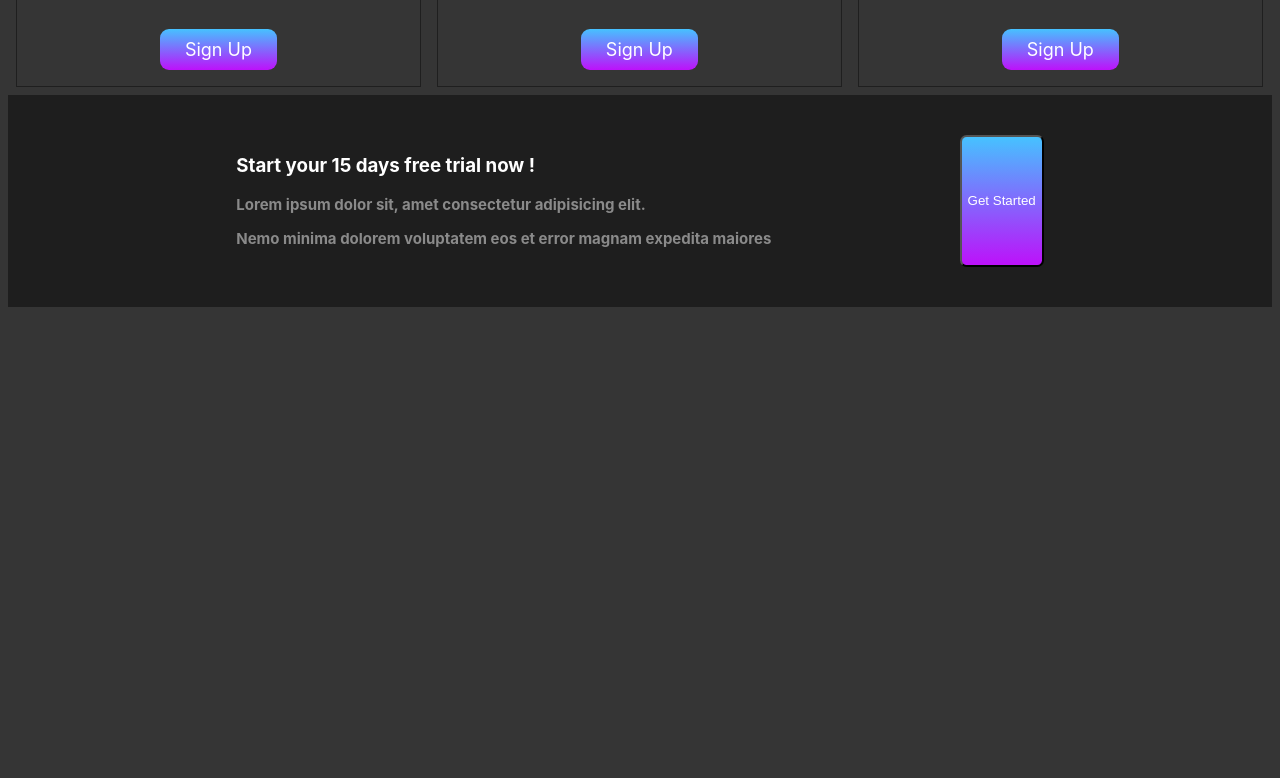
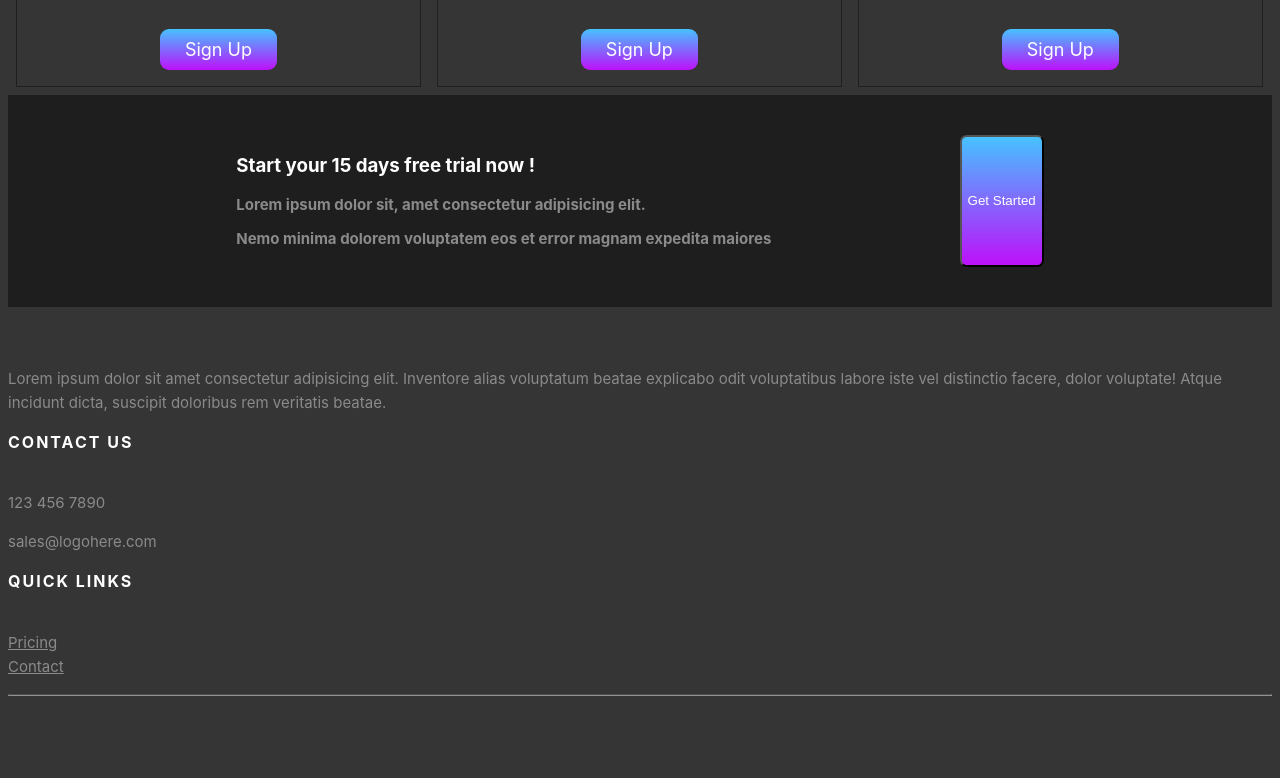
Before and after one commit to louannethiery/partiel, a plain HTML site: page index.html in a window 1280 px wide. Shown: the part 1602-2380 px from the top of the page. Before the commit the page ends 1917 px from the top, so only its background shows below. Drawn offline with Linux system fonts and the light colour scheme.

Commit message:
add footer

```diff
--- a/index.html
+++ b/index.html
@@ -83,5 +83,45 @@
                     <button class="button-get-started">Get Started</button>
         </div>
 
+  <!-- Site footer -->
+  <footer class="site-footer">
+    <div class="container">
+      <div class="row">
+        <div class="col-sm-12 col-md-6">
+          <p class="text-justify">Lorem ipsum dolor sit amet consectetur adipisicing elit. Inventore alias voluptatum beatae explicabo odit voluptatibus labore iste vel distinctio facere, dolor voluptate! Atque incidunt dicta, suscipit doloribus rem veritatis beatae.</p>
+        </div>
+
+        <div class="col-xs-6 col-md-3">
+          <h6>Contact Us</h6>
+          <ul class="footer-links">
+            <p>123 456 7890</p>
+            <p>sales@logohere.com</p>
+          </ul>
+        </div>
+
+        <div class="col-xs-6 col-md-3">
+          <h6>Quick Links</h6>
+          <ul class="footer-links">
+            <li><a href="http://Pricing/">Pricing</a></li>
+            <li><a href="http://contact/">Contact</a></li>
+
+          </ul>
+        </div>
+      </div>
+      <hr>
+    </div>
+
+        <div class="col-md-4 col-sm-6 col-xs-12">
+          <ul class="social-icons">
+            <li><a class="facebook" href="#"><i class="fab fa-facebook"></i></a></li>
+            <li><a class="twitter" href="#"><i class="fab fa-twitter"></i></a></li>
+            <li><a class="dribbble" href="#"><i class="fab fa-dribbble"></i></a></li>
+            <li><a class="linkedin" href="#"><i class="fab fa-linkedin"></i></a></li>
+          </ul>
+        </div>
+      </div>
+    </div>
+</footer>
+
 </body>
 </html>
--- a/src/main.scss
+++ b/src/main.scss
@@ -76,11 +76,12 @@ nav ul {
     padding: 0;
     -webkit-transition: 0.3s;
     transition: 0.3s;
+
+        &:hover {
+            box-shadow: 0 8px 12px 0 rgba(0,0,0,0.2)
+          }
   }
 
-  .price:hover {
-    box-shadow: 0 8px 12px 0 rgba(0,0,0,0.2)
-  }
 
   .price .header {
     background-color: rgba(12, 12, 12, 0.548);
@@ -139,6 +140,90 @@ nav ul {
                 @extend.design;
                 color: white;
             }
+}
+
+.site-footer{
+  background-color: $dark;
+  padding:45px 0 20px;
+  font-size:15px;
+  line-height:24px;
+  color: $typo;
+
+    hr{
+        border-top-color:#bbb;
+        opacity:0.5
+    }
+
+}
+
+.site-footer h6
+{
+  color:#fff;
+  font-size:16px;
+  text-transform:uppercase;
+  margin-top:5px;
+  letter-spacing:2px
 
 
 }
+.site-footer a
+{
+  color: $typo;
+}
+
+.footer-links
+{
+  padding-left:0;
+  list-style:none
+}
+
+.site-footer .social-icons
+{
+  text-align:right
+}
+.site-footer .social-icons a
+{
+  width:40px;
+  height:40px;
+  line-height:40px;
+  margin-left:6px;
+  margin-right:0;
+  border-radius:100%;
+  background-color:#33353d
+}
+
+@media (max-width:991px)
+{
+  .site-footer [class^=col-]
+  {
+    margin-bottom:30px
+  }
+}
+@media (max-width:767px)
+{
+  .site-footer
+  {
+    padding-bottom:0
+  }
+}
+.social-icons
+{
+  padding-left:0;
+  margin-bottom:0;
+  list-style:none
+}
+.social-icons li
+{
+  display:inline-block;
+  margin-bottom:4px
+}
+
+@media (max-width:767px)
+{
+  .social-icons li.title
+  {
+    display:block;
+    margin-right:0;
+    font-weight:600
+  }
+}
```
Also changed, not shown: dist/style.css, 1 other file.
